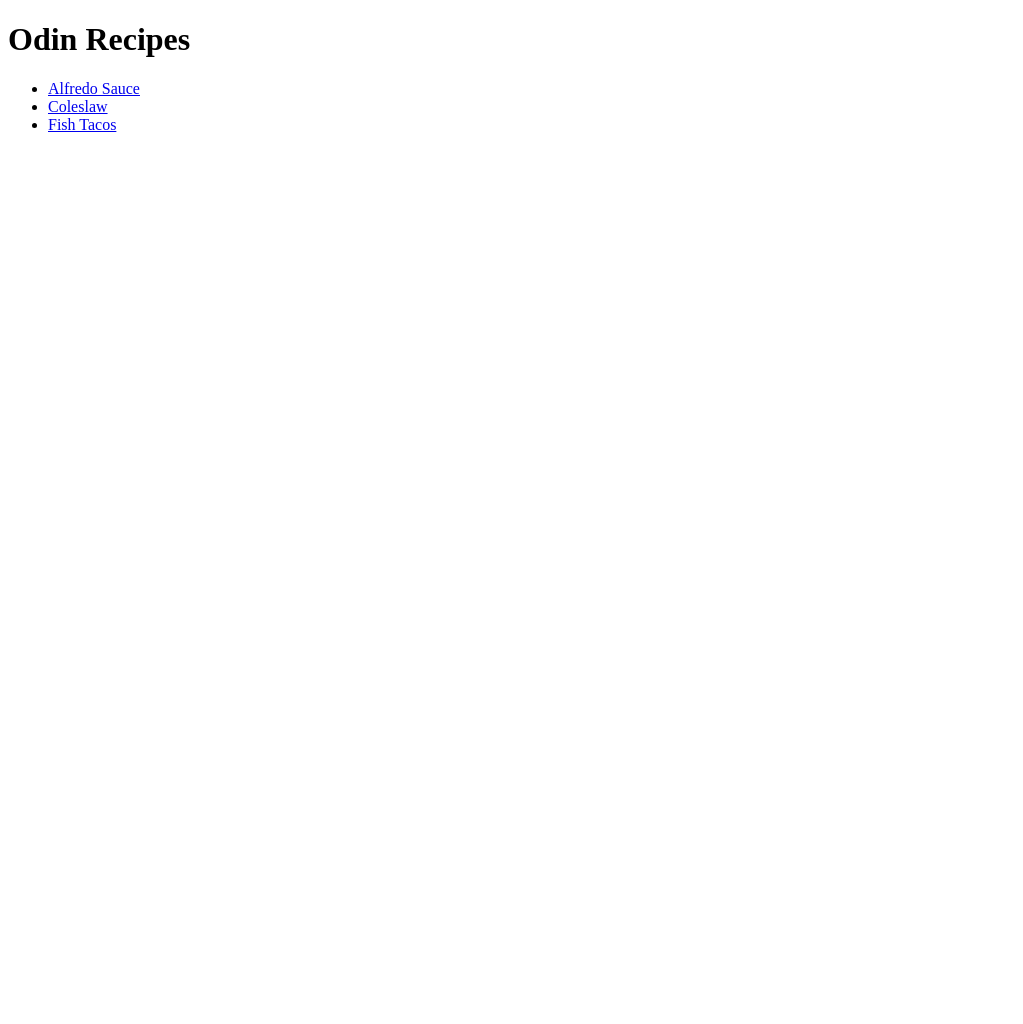
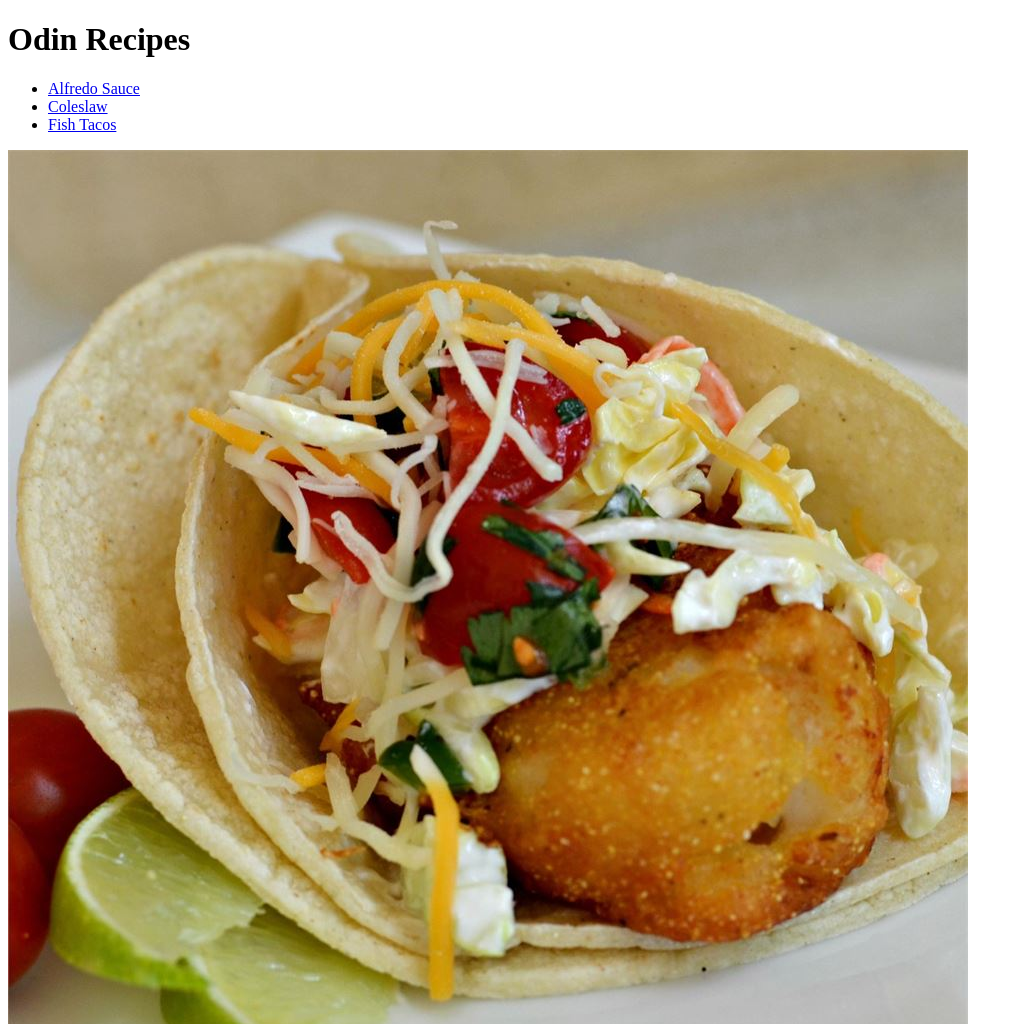
Before and after one commit to iceclimberGD/odin-recipes, a plain HTML site: page index.html in a window 1280 px wide. Shown: the top 1024 px of the page, without its empty margins (0-1023 px from the left). Before the commit the page ends 800 px from the top, so only its background shows below. Drawn offline with Linux system fonts and the light colour scheme.

Commit message:
Add image to index.html

```diff
--- a/index.html
+++ b/index.html
@@ -13,5 +13,7 @@
             <li><a href="./recipes/fishtaco.html">Fish Tacos</a></li>
         </ul>
 
+        <img src="./img/fishtaco.jpg" alt="An image of fish tacos">
+
     </body>
 </html>
```
